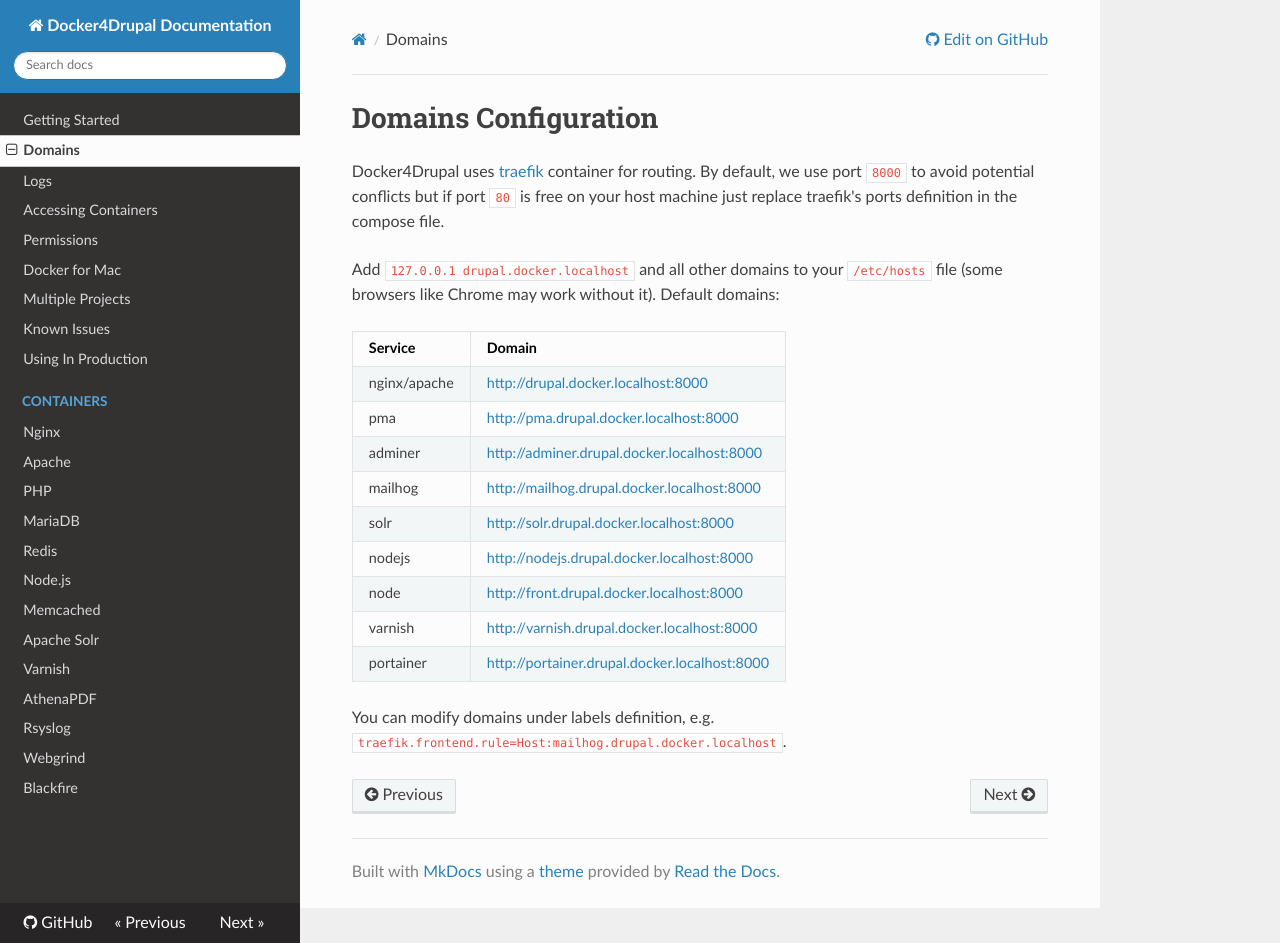
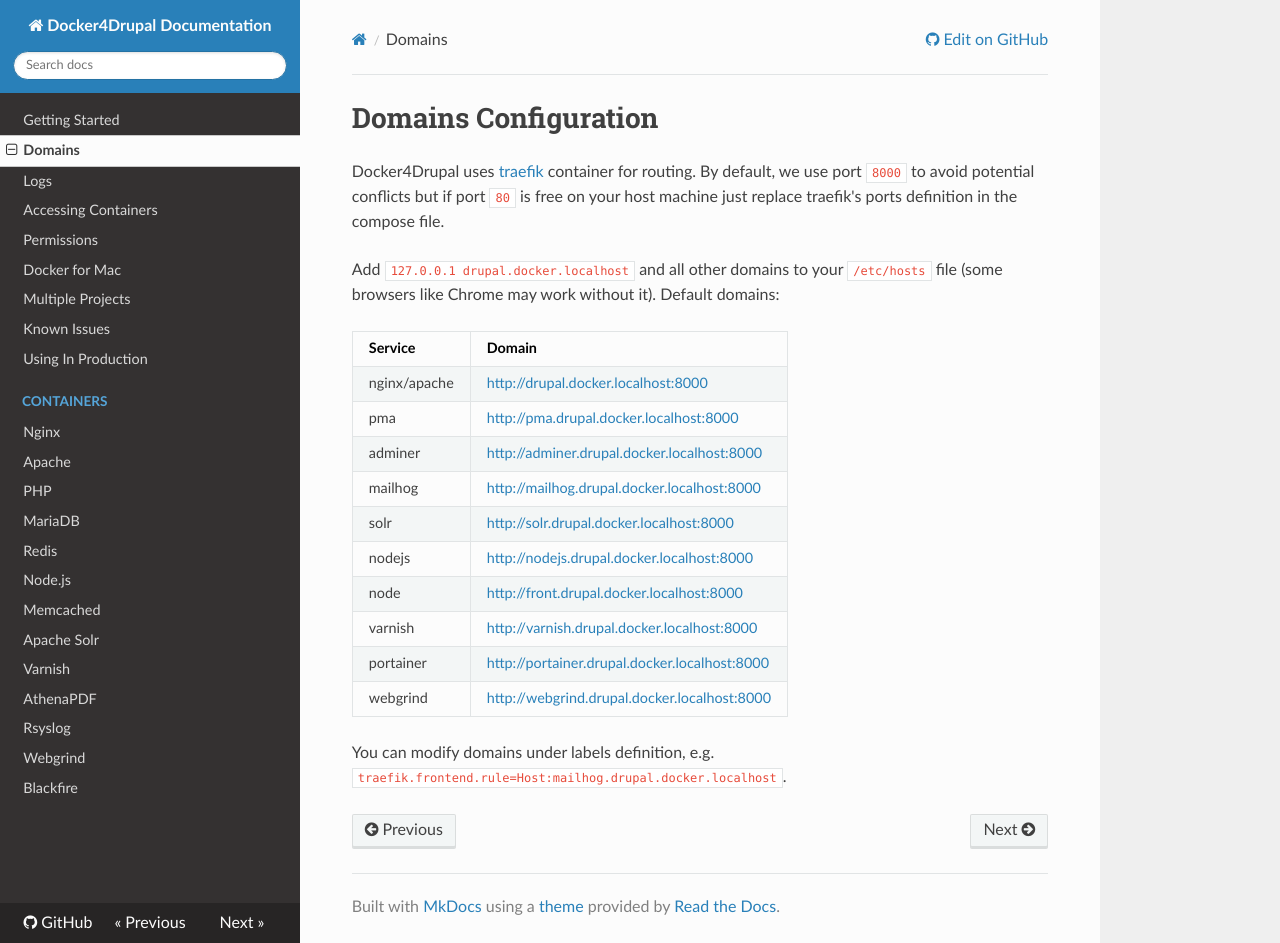
Before and after one commit to wodby/docker4drupal, an MkDocs documentation site: the page built from docs/domains.md, in a window 1280 px wide and 943 px high. Built offline with MkDocs 1.6.1, drawn with Linux system fonts in a browser that asks for light colours; nearby versions of some CDN libraries; old or Windows-style settings are respelled for this version of MkDocs.

Commit message:
Add webgrind domain

```diff
--- a/docs/domains.md
+++ b/docs/domains.md
@@ -15,5 +15,6 @@
 | node         | [http://front.drupal.docker.localhost:8000](http://front.drupal.docker.localhost:8000)         |
 | varnish      | [http://varnish.drupal.docker.localhost:8000](http://varnish.drupal.docker.localhost:8000)     |
 | portainer    | [http://portainer.drupal.docker.localhost:8000](http://portainer.drupal.docker.localhost:8000) |
+| webgrind     | [http://webgrind.drupal.docker.localhost:8000](http://webgrind.drupal.docker.localhost:8000)   |
 
 You can modify domains under labels definition, e.g. `traefik.frontend.rule=Host:mailhog.drupal.docker.localhost`.
```
